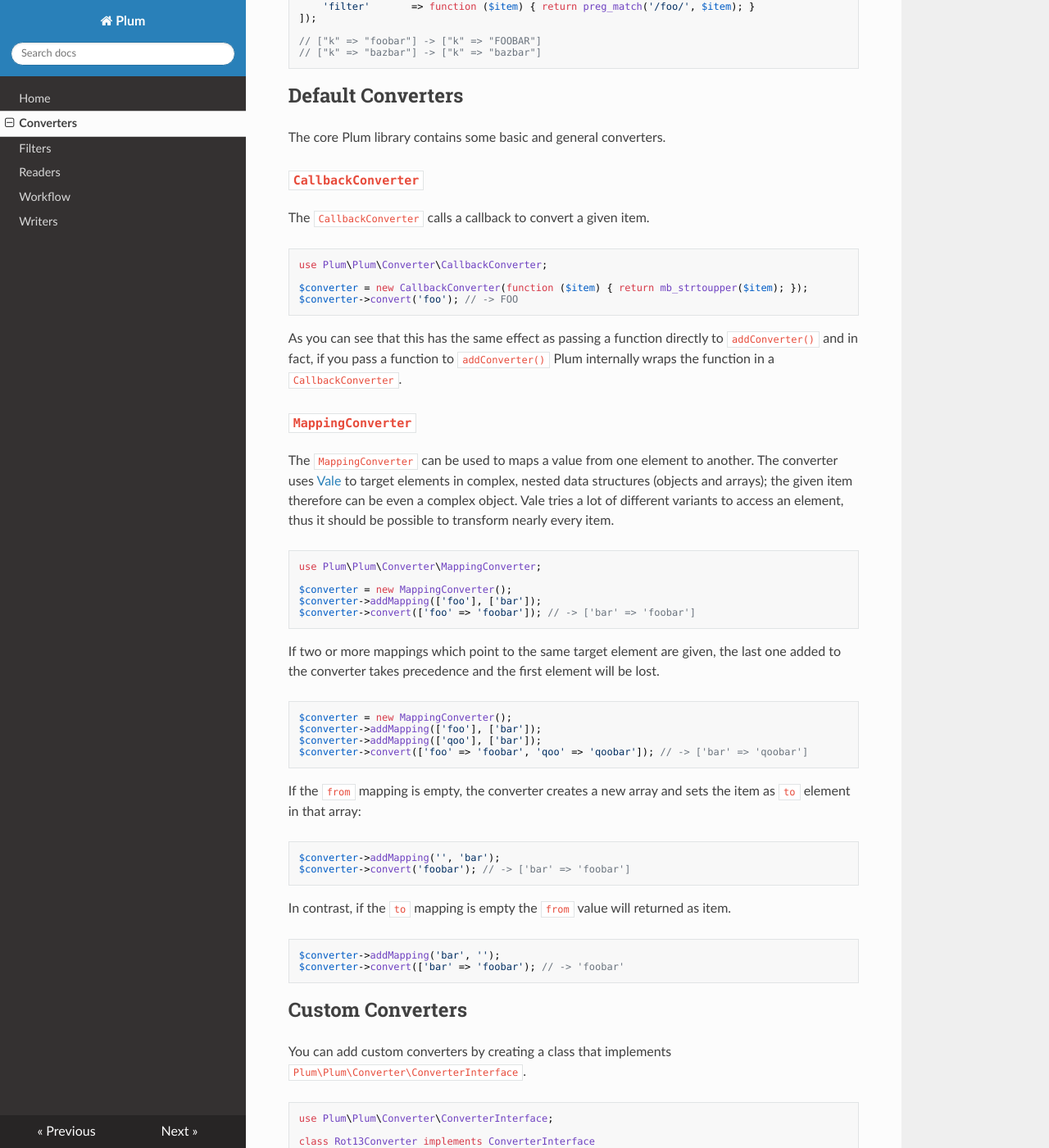
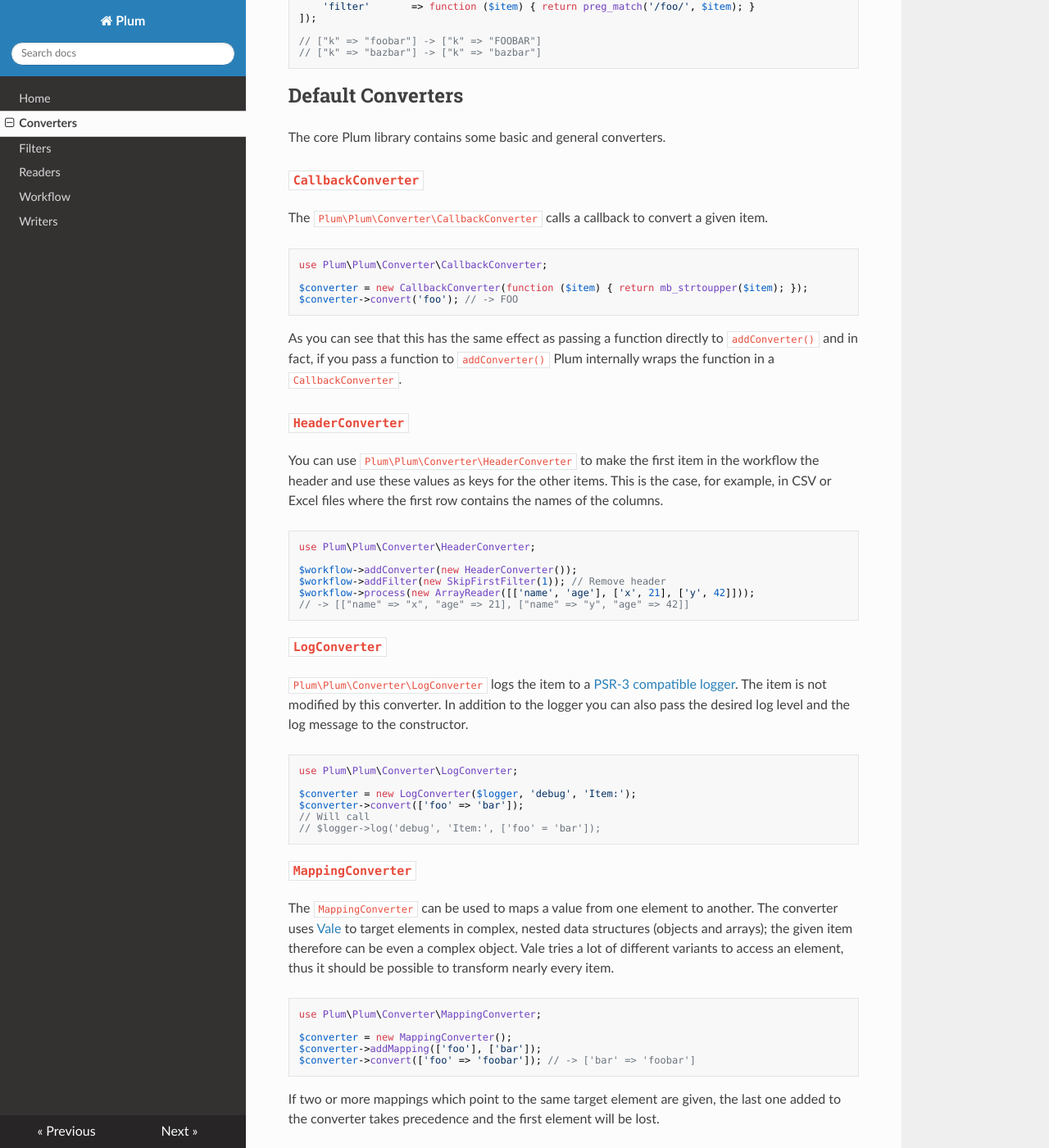
Before and after one commit to plumphp/plum, an MkDocs documentation site: the page built from docs/converters.md, in a window 1280 px wide and 1400 px high, scrolled down 3150 px. Shown: the whole window at 82% size. Built offline with MkDocs 1.6.1, drawn with Linux system fonts in a browser that asks for light colours; nearby versions of some CDN libraries; some of the changed text lies outside the part shown.

Commit message:
Add missing docs for converters

````diff
--- a/docs/converters.md
+++ b/docs/converters.md
@@ -173,7 +173,7 @@ The core Plum library contains some basic and general converters.
 
 ### `CallbackConverter`
 
-The `CallbackConverter` calls a callback to convert a given item.
+The `Plum\Plum\Converter\CallbackConverter` calls a callback to convert a given item.
 
 ```php
 use Plum\Plum\Converter\CallbackConverter;
@@ -184,6 +184,38 @@ $converter->convert('foo'); // -> FOO
 
 As you can see that this has the same effect as passing a function directly to `addConverter()` and in fact, if you
 pass a function to `addConverter()` Plum internally wraps the function in a `CallbackConverter`.
+
+
+### `HeaderConverter`
+
+You can use `Plum\Plum\Converter\HeaderConverter` to make the first item in the workflow the header and use these values
+as keys for the other items. This is the case, for example, in CSV or Excel files where the first row contains the
+names of the columns.
+
+```php
+use Plum\Plum\Converter\HeaderConverter;
+
+$workflow->addConverter(new HeaderConverter());
+$workflow->addFilter(new SkipFirstFilter(1)); // Remove header
+$workflow->process(new ArrayReader([['name', 'age'], ['x', 21], ['y', 42]]));
+// -> [["name" => "x", "age" => 21], ["name" => "y", "age" => 42]]
+```
+
+
+### `LogConverter`
+
+`Plum\Plum\Converter\LogConverter` logs the item to a [PSR-3 compatible logger](http://www.php-fig.org/psr/psr-3/). The
+item is not modified by this converter. In addition to the logger you can also pass the desired log level and the log
+message to the constructor.
+
+```php
+use Plum\Plum\Converter\LogConverter;
+
+$converter = new LogConverter($logger, 'debug', 'Item:');
+$converter->convert(['foo' => 'bar']);
+// Will call
+// $logger->log('debug', 'Item:', ['foo' = 'bar']);
+```
 
 
 ### `MappingConverter`
@@ -225,6 +257,17 @@ $converter->addMapping('bar', '');
 $converter->convert(['bar' => 'foobar'); // -> 'foobar'
 ```
 
+### `NullConverter`
+
+`Plum\Plum\Converter\NullConverter` converts `null` values into an empty string.
+
+```php
+use Plum\Plum\Converter\NullConverter;
+
+$converter = new NullConverter();
+$converter->convert(null); // -> ""
+```
+
 
 Custom Converters
 -----------------
````
Also changed, not shown: docs/readers.md (+1 -1 lines), 1 other file.
